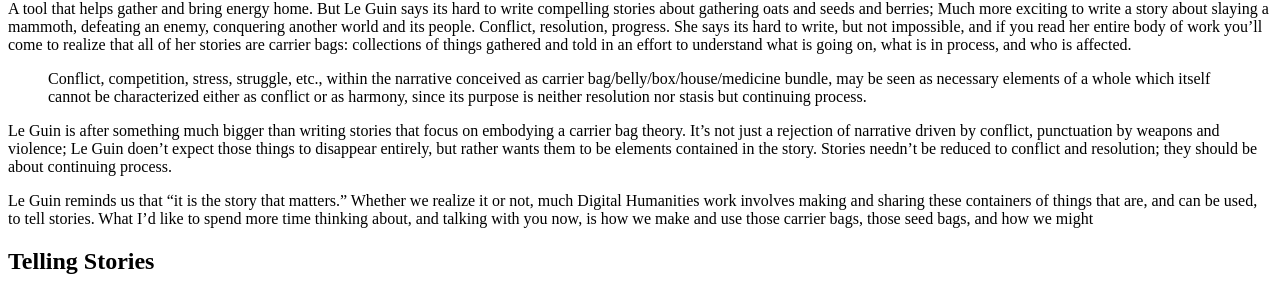
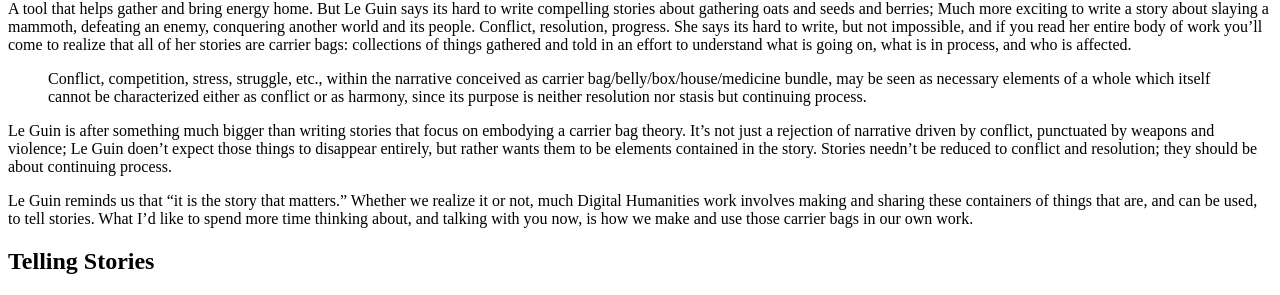
Before and after one commit to jeremyboggs/jeremyboggs.net, a Jekyll site: the page built from carrier-bag-theory-for-dh.md, in a window 1280 px wide and 1400 px high, scrolled down 393 px. Shown: the part 138-433 px from the top of the window. Built offline with Jekyll 4.4.1, drawn with Linux system fonts in a browser that asks for light colours; some of the changed text lies outside the part shown.

Commit message:
A bit of copyediting while reminiscing.

```diff
--- a/carrier-bag-theory-for-dh.md
+++ b/carrier-bag-theory-for-dh.md
@@ -21,9 +21,9 @@
 
 > Conflict, competition, stress, struggle, etc., within the narrative conceived as carrier bag/belly/box/house/medicine bundle, may be seen as necessary elements of a whole which itself cannot be characterized either as conflict or as harmony, since its purpose is neither resolution nor stasis but continuing process.
 
-Le Guin is after something much bigger than writing stories that focus on embodying a carrier bag theory. It's not just a rejection of narrative driven by conflict, punctuation by weapons and violence; Le Guin doen't expect those things to disappear entirely, but rather wants them to be elements contained in the story. Stories needn't be reduced to conflict and resolution; they should be about continuing process.
+Le Guin is after something much bigger than writing stories that focus on embodying a carrier bag theory. It's not just a rejection of narrative driven by conflict, punctuated by weapons and violence; Le Guin doen't expect those things to disappear entirely, but rather wants them to be elements contained in the story. Stories needn't be reduced to conflict and resolution; they should be about continuing process.
 
-Le Guin reminds us that "it is the story that matters." Whether we realize it or not, much Digital Humanities work involves making and sharing these containers of things that are, and can be used, to tell stories. What I'd like to spend more time thinking about, and talking with you now, is how we make and use those carrier bags, those seed bags, and how we might
+Le Guin reminds us that "it is the story that matters." Whether we realize it or not, much Digital Humanities work involves making and sharing these containers of things that are, and can be used, to tell stories. What I'd like to spend more time thinking about, and talking with you now, is how we make and use those carrier bags in our own work.
 
 ## Telling Stories
 
```
Also changed, not shown: other parts of carrier-bag-theory-for-dh.md (+1 -1 lines).
